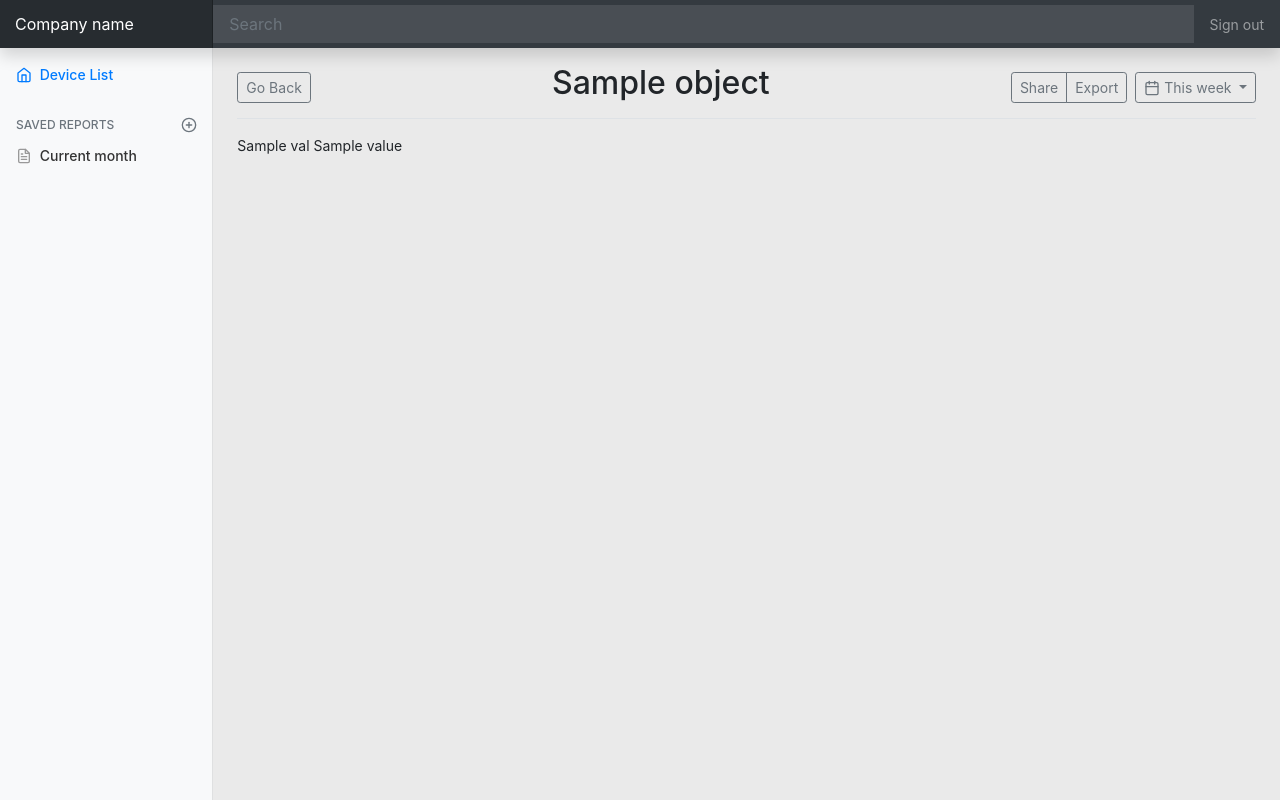
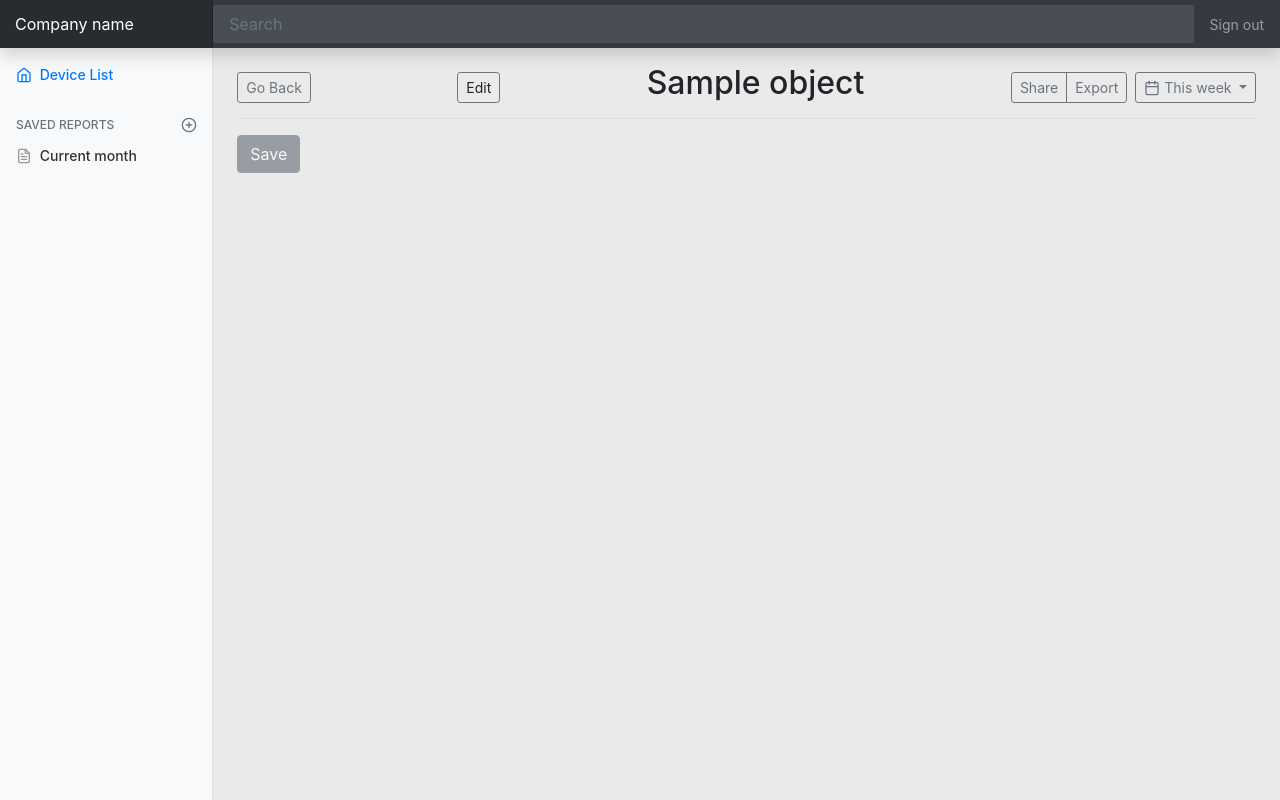
Before and after one commit to ghpix/jnk, a Django app: template templates/things/device_details.html in a window 1280 px wide. Run offline with Django 3.2, Linux system fonts and the light colour scheme; the template is opened without the code that fills it: most values are stand-ins (such as "Sample title", 1, 10 or a date in 2020); some libraries are stand-ins or nearby versions.

Commit message:
CRUD final stage

```diff
--- a/templates/things/base.html
+++ b/templates/things/base.html
@@ -14,6 +14,7 @@
     <link href="{% static 'img/logo.png' %}" rel="icon">
     <!-- Custom styles for this template -->
     <link href="{% static 'css/dashboard.css' %}" rel="stylesheet">
+    <link href="{% static 'css/fontawesome.css' %}" rel="stylesheet">
     {% block custom_css %}{% endblock %}
 
 </head>
@@ -44,7 +45,7 @@
                                 <path d="M3 9l9-7 9 7v11a2 2 0 0 1-2 2H5a2 2 0 0 1-2-2z"></path>
                                 <polyline points="9 22 9 12 15 12 15 22"></polyline>
                             </svg>
-                            Device List  <span class="sr-only">(current)</span>
+                            Device List <span class="sr-only">(current)</span>
                         </a>
                     </li>
                 </ul>
@@ -78,12 +79,13 @@
                 </ul>
             </div>
         </nav>
-<!-- Page  -->
+        <!-- Page  -->
         <main role="main" class="col-md-9 ml-sm-auto col-lg-10 px-4">
             <div class="d-flex justify-content-between flex-wrap flex-md-nowrap align-items-center pt-3 pb-2 mb-3 border-bottom">
-<!-- Page Content -->
-               {% block block_header %} <h1 class="h2">Block name</h1>{% endblock %}
+                <!-- Page Content -->
+                {% block block_header %} <h1 class="h2">Block name</h1>{% endblock %}
                 <div class="btn-toolbar mb-2 mb-md-0">
+
                     <div class="btn-group mr-2">
                         <button type="button" class="btn btn-sm btn-outline-secondary">Share</button>
                         <button type="button" class="btn btn-sm btn-outline-secondary">Export</button>
--- a/templates/things/device_details.html
+++ b/templates/things/device_details.html
@@ -3,25 +3,38 @@
 {% block title %}{{ object.device_id }}{% endblock %}
 {% block block_header %}
     <a class="btn btn-sm btn-outline-secondary" href="{% url 'things:index' %}">Go Back</a>
-    <h2 class="h2">{% if object.device_name %}
-        {{ object.device_name }}
-    {% else %}
-        {{ form.device_name.value }}
-    {% endif %}</h2>
+    <a class="btn btn-sm btn-outline-secondary" onclick="editForm()"> Edit </a>
+    <h2 class="h2">
+        {% if object.device_name %}
+            {{ object.device_name }}
+        {% elif form.device_name.value %}
+            {{ form.device_name.value }}
+
+        {% else %}
+            Create Things
+        {% endif %}</h2>
+
 {% endblock %}
 
 {% block block_content %}
+    {% if form %}
+        <form method="post">
+            <fieldset id="form" disabled>
+                <div class="form-group">
+                    {% csrf_token %}
+                    {{ form.as_p }}
+                    <input type="submit" class="btn btn-secondary" value="Save">
+                </div>
+            </fieldset>
+        </form>
+    {% endif %}
+{% endblock %}
 
-{#    {{ row }}#}
-
-    {% for val in row %}
-       <p> {{ val.label }} {{ val.value }}</p>
-    {% endfor %}
-{#    <form method="post">#}
-{#        <div class="form-group">#}
-{#            {% csrf_token %}#}
-{#            {{ form.as_p }}#}
-{#            <input type="submit" class="btn btn-secondary" value="Save">#}
-{#        </div>#}
-{#    </form>#}
+{% block custom_script %}
+    <script>
+        function editForm() {
+            const element = document.getElementById("form");
+            element.disabled ? element.disabled = false : element.disabled = true
+        }
+    </script>
 {% endblock %}
--- a/templates/things/index.html
+++ b/templates/things/index.html
@@ -8,7 +8,8 @@
         }
     </style>
 {% endblock %}
-{% block block_header %} <h2 class="h2">Список Устройств</h2>{% endblock %}
+{% block block_header %} <a class="btn btn-sm btn-outline-secondary" href="{% url 'things:device_create' %}"> Add </a>
+    <h2 class="h2">Список Устройств</h2>{% endblock %}
 {% block block_content %}
 
     {% if device_list %}
@@ -29,7 +30,7 @@
                 </thead>
 
                 {% for device in device_list %}
-                    <tr  class="table-row" data-href="{% url 'things:index' %}{{ device.device_id }}">
+                    <tr class="table-row" data-href="{% url 'things:index' %}{{ device.device_id }}">
                         <td>{{ device.device_id }}</td>
                         <td>{{ device.device_name }}</td>
                         <td>{{ device.device_serial_number }}</td>
--- a/things/urls.py
+++ b/things/urls.py
@@ -9,7 +9,5 @@ urlpatterns = [
     path('', ThingsList.as_view(), name='index'),
     path('create/', ThingsCreate.as_view(), name='device_create'),
     url(r'^(?P<pk>[0-9]+)/$', ThingsView.as_view(), name='device_details'),
-    url(r'^(?P<pk>[0-9]+)/edit/$', ThingsUpdate.as_view(), name='device_details'),
-    # url(r'^(?P<pk>[0-9]+)/$', ThingsId.as_view(), name='device_details'),
 
 ]
```
Also changed, not shown: things/views.py (+33 -60 lines), db.sqlite3.
